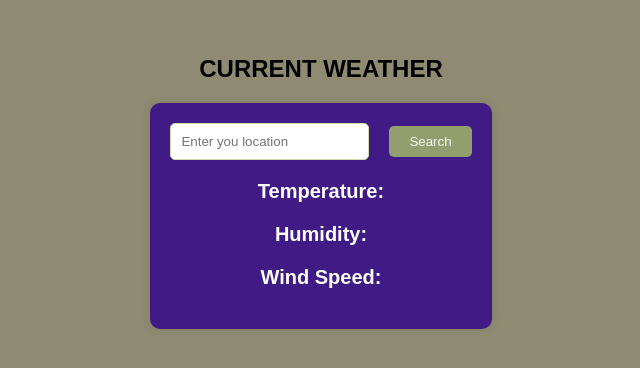
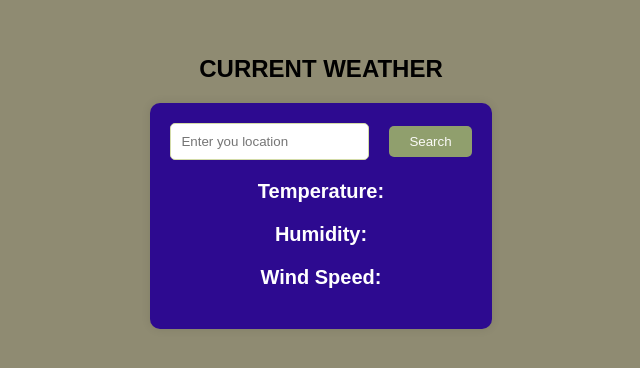
Before and after one commit to SRUJANPATEL3669/weather-website, a plain HTML site: page index.htm in a window 1280 px wide. Shown: the part 218-586 px from the top of the page, without its empty margins (319-959 px from the left). Drawn offline with Linux system fonts and the light colour scheme.

Commit message:
Update styles.css

```diff
--- a/styles.css
+++ b/styles.css
@@ -14,7 +14,7 @@ body {
 }
 
 .weather-container {
-    background-color: #401b85;
+    background-color: #2d0a90;
     padding: 20px;
     border-radius: 10px;
     box-shadow: 0 0 10px rgba(0, 0, 0, 0.1);
```
